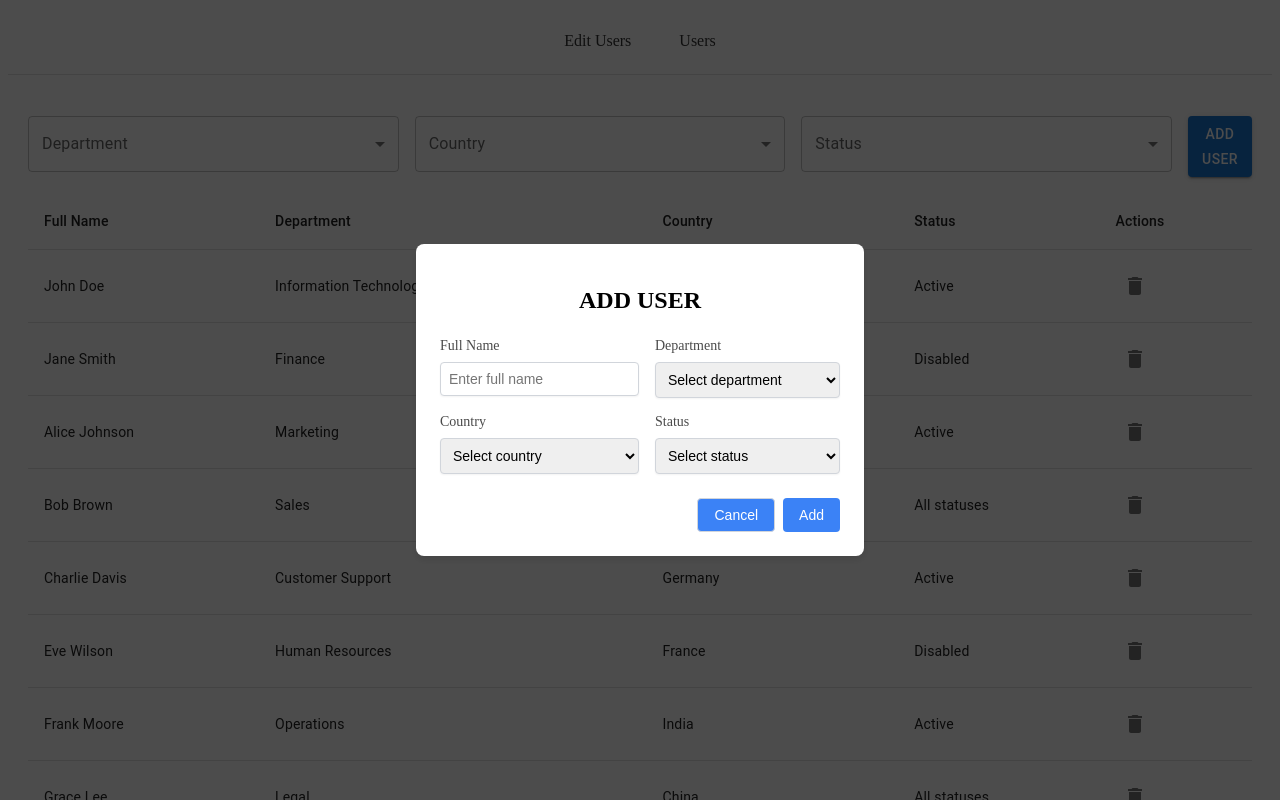
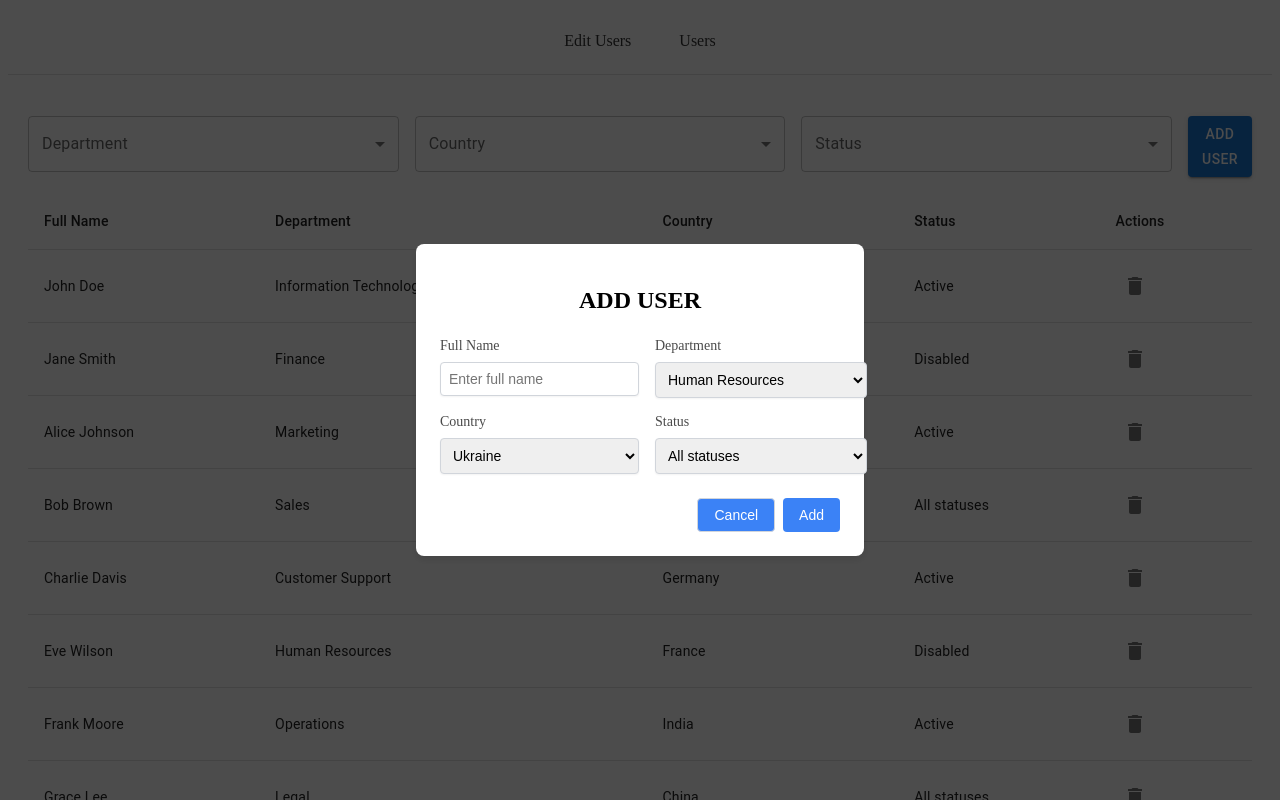
Before and after one commit to MaxSlobodynuk/edit-user, a React (Vite) app: page /users in a window 1280 px wide. Both pictures are taken after a click on the button "ADD USER". Shown: the top 800 px of the page. Built offline with nearby package versions, Linux system fonts and the light colour scheme.

Commit message:
add user filtering

```diff
--- a/package.json
+++ b/package.json
@@ -14,6 +14,7 @@
     "@emotion/styled": "^11.13.0",
     "@mui/icons-material": "^6.1.4",
     "@mui/material": "^6.1.4",
+    "nanoid": "^5.0.7",
     "react": "^18.3.1",
     "react-dom": "^18.3.1",
     "react-router-dom": "^6.27.0"
--- a/src/components/AddUserForm/AddUserForm.jsx
+++ b/src/components/AddUserForm/AddUserForm.jsx
@@ -1,6 +1,7 @@
+import { nanoid } from 'nanoid'
 import css from "./AddUserForm.module.css";
 
-const AddUserForm = () => {
+const AddUserForm = ({ departments, statuses, countries }) => {
   return (
     <div className={css.formContainer}>
       <h2 className={css.formTitle}>ADD USER</h2>
@@ -22,8 +23,11 @@ const AddUserForm = () => {
               Department
             </label>
             <select id="department" className={css.select}>
-              <option value="">Select department</option>
-              {/* Додайте варіанти відділів */}
+              {departments.map((department) => (
+                <option key={nanoid()} value={department.value}>
+                  {department.name}
+                </option>
+              ))}
             </select>
           </div>
           <div className={css.formGroup}>
@@ -31,8 +35,11 @@ const AddUserForm = () => {
               Country
             </label>
             <select id="country" className={css.select}>
-              <option value="">Select country</option>
-              {/* Додайте варіанти країн */}
+              {countries.map((country) => (
+                <option key={nanoid()} value={country.value}>
+                  {country.name}
+                </option>
+              ))}
             </select>
           </div>
           <div className={css.formGroup}>
@@ -40,16 +47,17 @@ const AddUserForm = () => {
               Status
             </label>
             <select id="status" className={css.select}>
-              <option value="">Select status</option>
-              <option value="active">Active</option>
-              <option value="inactive">Inactive</option>
+              {statuses.map((status) => (
+                <option key={nanoid()} value={status.value}>
+                  {status.name}
+                </option>
+              ))}
             </select>
           </div>
         </div>
         <div className={css.buttonGroup}>
           <button
             type="button"
-            // onClick={onCancel}
             className={`${css.button} ${css.secondaryButton}`}
           >
             Cancel
--- a/src/components/EditUserForm/EditUserForm.jsx
+++ b/src/components/EditUserForm/EditUserForm.jsx
@@ -41,7 +41,7 @@ const EditUserForm = () => {
               id="fullName"
               type="text"
               className={css.input}
-              defaultValue={selectedUser.name} // Відображаємо ім'я вибраного користувача
+              defaultValue={selectedUser.name}
             />
           </div>
           <div className={css.formGroup}>
--- a/src/components/UserFilters/UserFilters.jsx
+++ b/src/components/UserFilters/UserFilters.jsx
@@ -1,3 +1,4 @@
+import { nanoid } from 'nanoid'
 import React, { useState } from "react";
 import css from "./UserFilters.module.css";
 import {
@@ -9,6 +10,9 @@ import {
   Button,
 } from "@mui/material";
 import AddUserForm from "../AddUserForm/AddUserForm";
+import departments from "../../data/departments";
+import statuses from "../../data/statuses";
+import countries from "../../data/countries";
 
 const UserFilters = ({
   selectedDepartments,
@@ -43,22 +47,33 @@ const UserFilters = ({
           value={selectedDepartments}
           onChange={handleSelectDepartment}
         >
-          <MenuItem value="Digital marketing">Digital marketing</MenuItem>
+          {departments.map((department) => (
+            <MenuItem key={nanoid()} value={department.value}>
+              {department.name}
+            </MenuItem>
+          ))}
         </Select>
       </FormControl>
 
       <FormControl fullWidth>
         <InputLabel>Country</InputLabel>
         <Select value={country} onChange={(e) => setCountry(e.target.value)}>
-          <MenuItem value="Ukraine">Ukraine</MenuItem>
+          {countries.map((country) => (
+            <MenuItem key={nanoid()} value={country.value}>
+              {country.name}
+            </MenuItem>
+          ))}
         </Select>
       </FormControl>
 
       <FormControl fullWidth>
         <InputLabel>Status</InputLabel>
         <Select value={status} onChange={(e) => setStatus(e.target.value)}>
-          <MenuItem value="Active">Active</MenuItem>
-          <MenuItem value="Inactive">Inactive</MenuItem>
+          {statuses.map((status) => (
+            <MenuItem key={nanoid()} value={status.value}>
+              {status.name}
+            </MenuItem>
+          ))}
         </Select>
       </FormControl>
 
@@ -68,7 +83,11 @@ const UserFilters = ({
 
       {isOpen && (
         <div className={css.modalOverlay} onClick={handleBackdropClick}>
-          <AddUserForm />
+          <AddUserForm
+            departments={departments}
+            statuses={statuses}
+            countries={countries}
+          />
         </div>
       )}
     </Box>
--- a/src/components/UserTable/UserTable.jsx
+++ b/src/components/UserTable/UserTable.jsx
@@ -10,7 +10,23 @@ import {
 } from "@mui/material";
 import DeleteIcon from "@mui/icons-material/Delete";
 
-const UserTable = ({ users, handleDeleteUser }) => {
+const UserTable = ({
+  users,
+  selectedDepartments,
+  country,
+  status,
+  handleDeleteUser,
+}) => {
+  const filteredUsers = users.filter((user) => {
+    const matchDepartment =
+      selectedDepartments.length === 0 ||
+      selectedDepartments.includes(user.department.value);
+    const matchCountry = !country || user.country.value === country;
+    const matchStatus = !status || user.status.value === status;
+
+    return matchDepartment && matchCountry && matchStatus;
+  });
+
   return (
     <TableContainer>
       <Table>
@@ -24,7 +40,7 @@ const UserTable = ({ users, handleDeleteUser }) => {
           </TableRow>
         </TableHead>
         <TableBody>
-          {users.map((user) => (
+          {filteredUsers.map((user) => (
             <TableRow key={user.id}>
               <TableCell>{user.name}</TableCell>
               <TableCell>{user.department.name}</TableCell>
--- a/src/data/countries.js
+++ b/src/data/countries.js
@@ -10,3 +10,5 @@ const countries = [
   { name: "China", value: "CN" },
   { name: "India", value: "IN" },
 ];
+
+export default countries;
--- a/src/data/departments.js
+++ b/src/data/departments.js
@@ -10,3 +10,5 @@ const departments = [
   { name: "Legal", value: "LEG" },
   { name: "Product Management", value: "PM" },
 ];
+
+export default departments;
--- a/src/data/statuses.js
+++ b/src/data/statuses.js
@@ -3,3 +3,5 @@ const statuses = [
   { name: "Active", value: "ACTIVE" },
   { name: "Disabled", value: "DISABLED" },
 ];
+
+export default statuses;
--- a/src/pages/Users/Users.jsx
+++ b/src/pages/Users/Users.jsx
@@ -9,7 +9,6 @@ import { useEffect, useState } from "react";
 import data from "../../data/users";
 
 const Users = () => {
-  // const [users, setUsers] = useState(data);
   const [users, setUsers] = useState(() => {
     const savedUsers = JSON.parse(localStorage.getItem("users"));
     return savedUsers && savedUsers.length > 0 ? savedUsers : data;
@@ -25,7 +24,6 @@ const Users = () => {
 
   useEffect(() => {
     localStorage.setItem("users", JSON.stringify(users));
-    // console.log(Array.isArray(localStorage.getItem("users")));
   }, [users]);
 
   return (
@@ -40,7 +38,13 @@ const Users = () => {
           status={status}
           setStatus={setStatus}
         />
-        <UserTable users={users} handleDeleteUser={handleDeleteUser} />
+        <UserTable
+          users={users}
+          selectedDepartments={selectedDepartments}
+          country={country}
+          status={status}
+          handleDeleteUser={handleDeleteUser}
+        />
       </Box>
     </div>
   );
```
Also changed, not shown: 1 other file (tests, documents, lock files or other folders).
